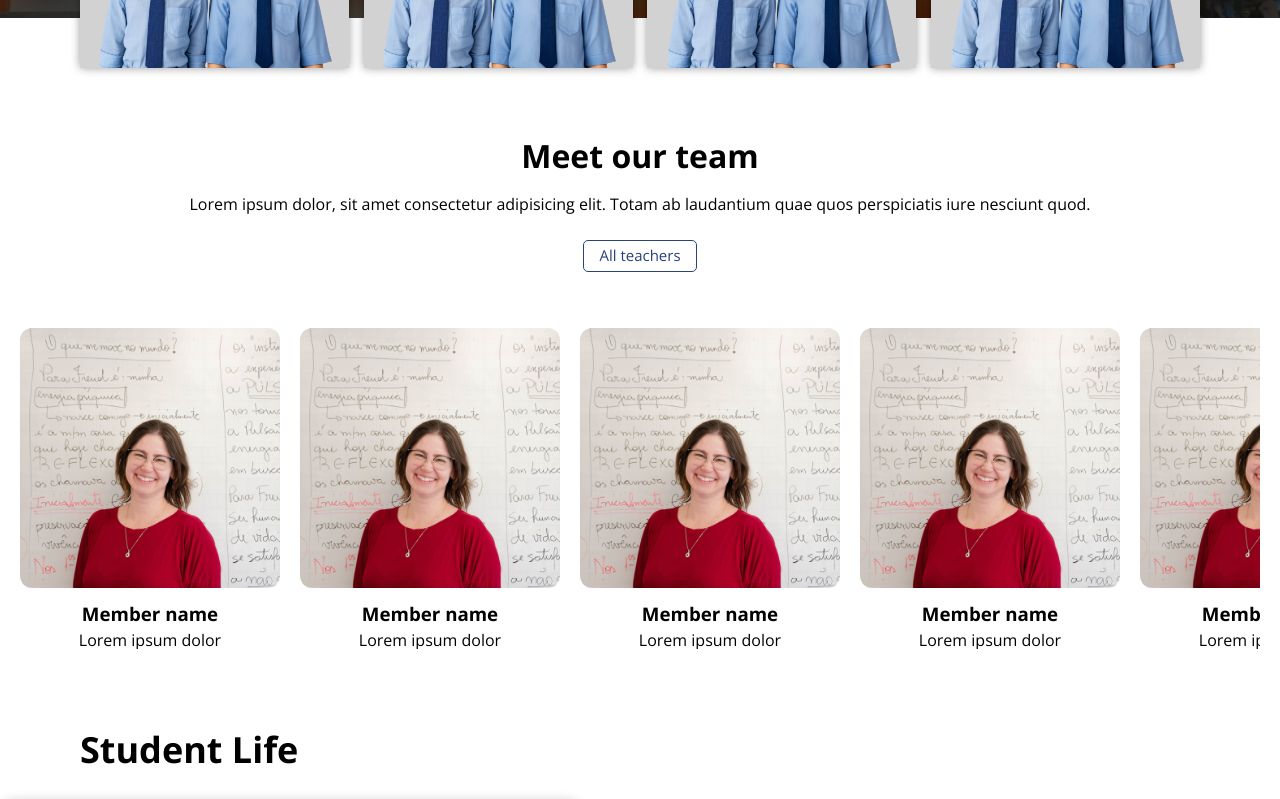
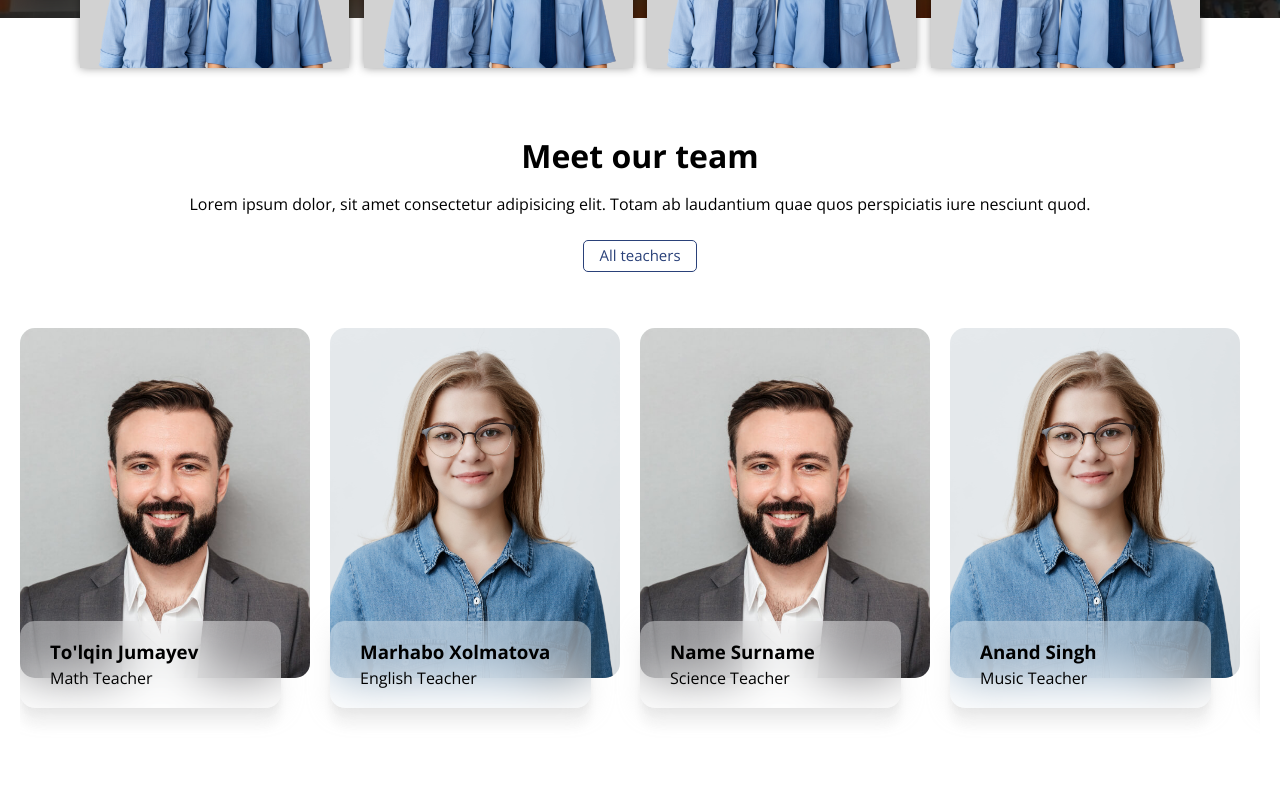
Before and after one commit to SavitarUzuhiko/ps_termez, a React (Vite) app: page / in a window 1280 px wide. Shown: the part 1680-2479 px from the top of the page. Built offline with nearby package versions, Linux system fonts and the light colour scheme; the HTML template or start-up script is replaced by a standard one.

Commit message:
Restyle and remake Team section

```diff
--- a/src/components/Team.tsx
+++ b/src/components/Team.tsx
@@ -1,4 +1,5 @@
 import source from "../assets/teacher_avatar.jpg";
+import teamData from "../data/teamData";
 
 const Team = () => {
   return (
@@ -6,66 +7,30 @@ const Team = () => {
       <div className="container">
         <div className="team__textbox">
           <h2 className="team__title">Meet our team</h2>
-            <p className="team__subtitle">Lorem ipsum dolor, sit amet consectetur adipisicing elit. Totam ab laudantium quae quos perspiciatis iure nesciunt quod.</p>
-            <a href="#" className="team__more">All teachers</a>
+          <p className="team__subtitle">
+            Lorem ipsum dolor, sit amet consectetur adipisicing elit. Totam ab
+            laudantium quae quos perspiciatis iure nesciunt quod.
+          </p>
+          <a href="#" className="team__more">
+            All teachers
+          </a>
         </div>
       </div>
       <div className="members">
         <div className="members__inner">
+          {teamData.map((m) => (
             <article className="member">
-                    <img src={source} alt="team member" className="member__image" />
-                    <h3 className="member__name">Member name</h3>
-                    <p className="member__info">Lorem ipsum dolor</p>
+              <img src={m.image} alt="team member" className="member__image" />
+              <div className="member__box">
+                <h3 className="member__name">{m.name}</h3>
+                <p className="member__info">{m.role}</p>
+              </div>
             </article>
-                <article className="member">
-                    <img src={source} alt="team member" className="member__image" />
-                    <h3 className="member__name">Member name</h3>
-                    <p className="member__info">Lorem ipsum dolor</p>
-                </article>
-                <article className="member">
-                    <img src={source} alt="team member" className="member__image" />
-                    <h3 className="member__name">Member name</h3>
-                    <p className="member__info">Lorem ipsum dolor</p>
-                </article>
-                <article className="member">
-                    <img src={source} alt="team member" className="member__image" />
-                    <h3 className="member__name">Member name</h3>
-                    <p className="member__info">Lorem ipsum dolor</p>
-                </article>
-                <article className="member">
-                    <img src={source} alt="team member" className="member__image" />
-                    <h3 className="member__name">Member name</h3>
-                    <p className="member__info">Lorem ipsum dolor</p>
-                </article>
-                <article className="member">
-                    <img src={source} alt="team member" className="member__image" />
-                    <h3 className="member__name">Member name</h3>
-                    <p className="member__info">Lorem ipsum dolor</p>
-                </article>
-                <article className="member">
-                    <img src={source} alt="team member" className="member__image" />
-                    <h3 className="member__name">Member name</h3>
-                    <p className="member__info">Lorem ipsum dolor</p>
-                </article>
-                <article className="member">
-                    <img src={source} alt="team member" className="member__image" />
-                    <h3 className="member__name">Member name</h3>
-                    <p className="member__info">Lorem ipsum dolor</p>
-                </article>
-                <article className="member">
-                    <img src={source} alt="team member" className="member__image" />
-                    <h3 className="member__name">Member name</h3>
-                    <p className="member__info">Lorem ipsum dolor</p>
-                </article>
-                <article className="member">
-                    <img src={source} alt="team member" className="member__image" />
-                    <h3 className="member__name">Member name</h3>
-                    <p className="member__info">Lorem ipsum dolor</p>
-                </article>
+          ))}
         </div>
       </div>
     </section>
-  )
-}
+  );
+};
 
-export default Team
+export default Team;
--- /dev/null
+++ b/src/data/teamData.ts
@@ -0,0 +1,17 @@
+import source1 from "../assets/team_man.jpg";
+import source2 from "../assets/team_woman.jpg";
+
+const teamData = [
+  { name: "To'lqin Jumayev", role: "Math Teacher", image: source1 },
+  { name: "Marhabo Xolmatova", role: "English Teacher", image: source2 },
+  { name: "Name Surname", role: "Science Teacher", image: source1 },
+  { name: "Anand Singh", role: "Music Teacher", image: source2 },
+  { name: "Name Surname", role: "Social Studies Teacher", image: source1 },
+  { name: "Name Surname", role: "Homeroom Teacher", image: source2 },
+  { name: "Name Surname", role: "School Nurse Teacher", image: source1 },
+  { name: "Name Surname", role: "ESL Teacher", image: source2 },
+  { name: "Name Surname", role: "Physical Education Teacher", image: source1 },
+  { name: "Name Surname", role: "Grade 2 Homeroom Teacher", image: source2 },
+];
+
+export default teamData;
--- a/src/sass/_team.scss
+++ b/src/sass/_team.scss
@@ -1,8 +1,8 @@
 .team {
-    text-align: center;
     margin-bottom: 60px;
     &__textbox {
         margin-bottom: 36px;
+        text-align: center;
     }
     &__title {
         font-size: 32px;
@@ -29,18 +29,34 @@
     &__inner {
         display: flex;
         column-gap: 20px;
-        overflow: auto;
+        overflow-x: auto;
+        overflow-y: visible;
         &::-webkit-scrollbar {
            display: none;
         }
     }
 }
 .member {
+    position: relative;
     flex-shrink: 0;
-    width: 260px;
+    width: 290px;
+    padding-bottom: 60px;
     &__image {
-        border-radius: 12px;
-        margin-bottom: 15px;
+        width: 100%;
+        height: 350px;
+        object-fit: cover;
+        border-radius: 15px;
+    }
+    &__box {
+        width: 90%;
+        position: absolute;
+        padding: 20px 30px;
+        border-radius: 15px;
+        bottom: 0;
+        transform: translateY(-30px);
+        background-color: rgba(255, 255, 255, 0.42);
+        backdrop-filter: blur(1.5rem);
+        box-shadow: 0px 5px 1.5rem rgba(194, 194, 194, 0.25), 0px 1.8518518209px 3.1481480598px rgba(0, 0, 0, 0.02), 0px 8.1481485367px 6.5185184479px rgba(0, 0, 0, 0.03), 0px 20px 13px rgba(0, 0, 0, 0.04);
     }
     &__name {
         margin-bottom: 7px;
```
Also changed, not shown: src/assets/team_man.jpg (added), src/assets/team_woman.jpg (added). Lines whose indentation alone changed are shown as unchanged.
